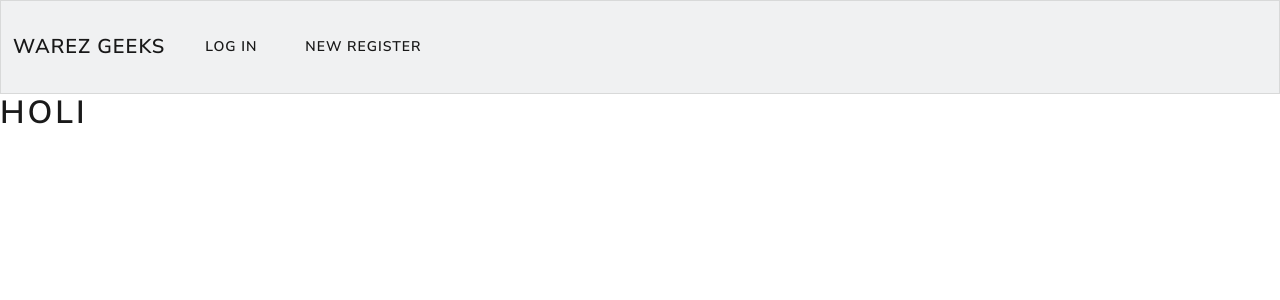
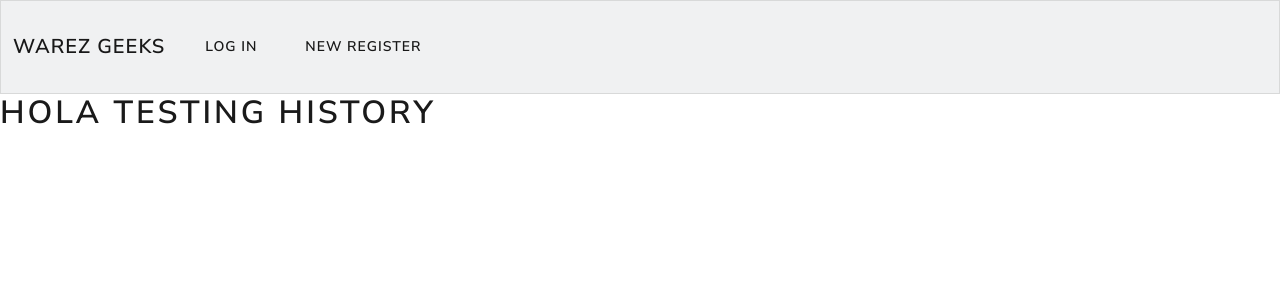
Before and after one commit to LordStacker/warezgeeks_frontend, a React (Create React App) app: page /dash in a window 1280 px wide. Shown: the top 300 px of the page. Built offline with nearby package versions, Linux system fonts and the light colour scheme.

Commit message:
dash change

```diff
--- a/src/views/Dashboard.js
+++ b/src/views/Dashboard.js
@@ -1,7 +1,7 @@
 import React, { useState } from "react";
 
 const Dashboard = () =>{
-    return <h1>Holi</h1>
+    return <h1>Hola testing history</h1>
 }
 
 export default Dashboard;
```
